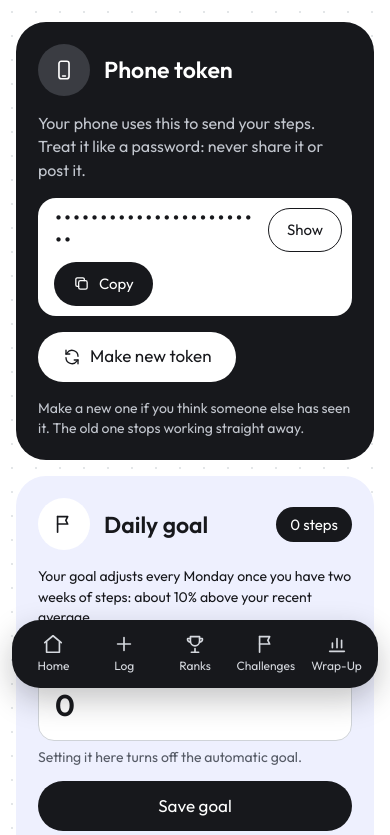
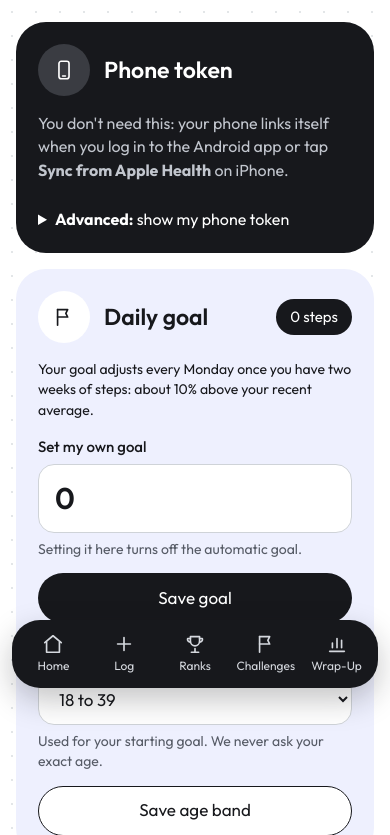
Before and after one commit to SohamBhongade/StrideBoard, a Flask app: page /settings in a window 390 px wide. Shown: the part 144-979 px from the top of the page. Run offline with Flask 3, Linux system fonts and the light colour scheme; the visitor is signed in with stand-in values (Sample User, id 1); data comes from the database, SQL or seed files in the repository; data that the repository does not hold is empty; some libraries are stand-ins or nearby versions.

Commit message:
Settings: tuck the phone token behind 'Advanced' since phones link themselves (#29)
Claude-Session: https://claude.ai/code/session_0179376sM2iCABUw4DTPUbv5

Co-authored-by: Claude <noreply@anthropic.com>

```diff
--- a/server/templates/settings.html
+++ b/server/templates/settings.html
@@ -14,6 +14,11 @@
       <span class="icon-circle" style="background:var(--ink-2);color:#fff">{{ m.icon('phone') }}</span>
       <h2 id="token-h">Phone token</h2>
     </div>
+    <p class="muted">You don't need this: your phone links itself when you log in to the Android app or tap <strong>Sync from Apple Health</strong> on iPhone.</p>
+    <details class="more" style="margin-top:10px">
+      <summary><strong>Advanced:</strong> show my phone token</summary>
+      <div style="margin-top:12px; display:flex; flex-direction:column; gap:12px">
+    <p class="small muted">Treat it like a password: never share it or post it.</p>
     <p class="muted">Your phone uses this to send your steps. Treat it like a password: never share it or post it.</p>
     {% if me.api_token %}
     <div class="token-box" style="color:var(--ink)">
@@ -24,12 +29,14 @@
     {% else %}
     <p>No token yet. Make one below.</p>
     {% endif %}
-    <form method="post" data-confirm="Make a new token? Your phone will stop syncing until you paste the new one into it.">
+    <form method="post" data-confirm="Make a new token? The old one stops working. Open the StrideBoard app (Android) or tap Sync from Apple Health (iPhone) afterwards so your phone picks up the new one.">
       <input type="hidden" name="csrf" value="{{ csrf_token() }}">
       <input type="hidden" name="action" value="new_token">
       <button class="btn btn-light" type="submit">{{ m.icon('refresh', 18) }} Make new token</button>
     </form>
     <p class="small muted">Make a new one if you think someone else has seen it. The old one stops working straight away.</p>
+      </div>
+    </details>
   </section>
 
   {# ---- Goal and age band ---- #}
```
